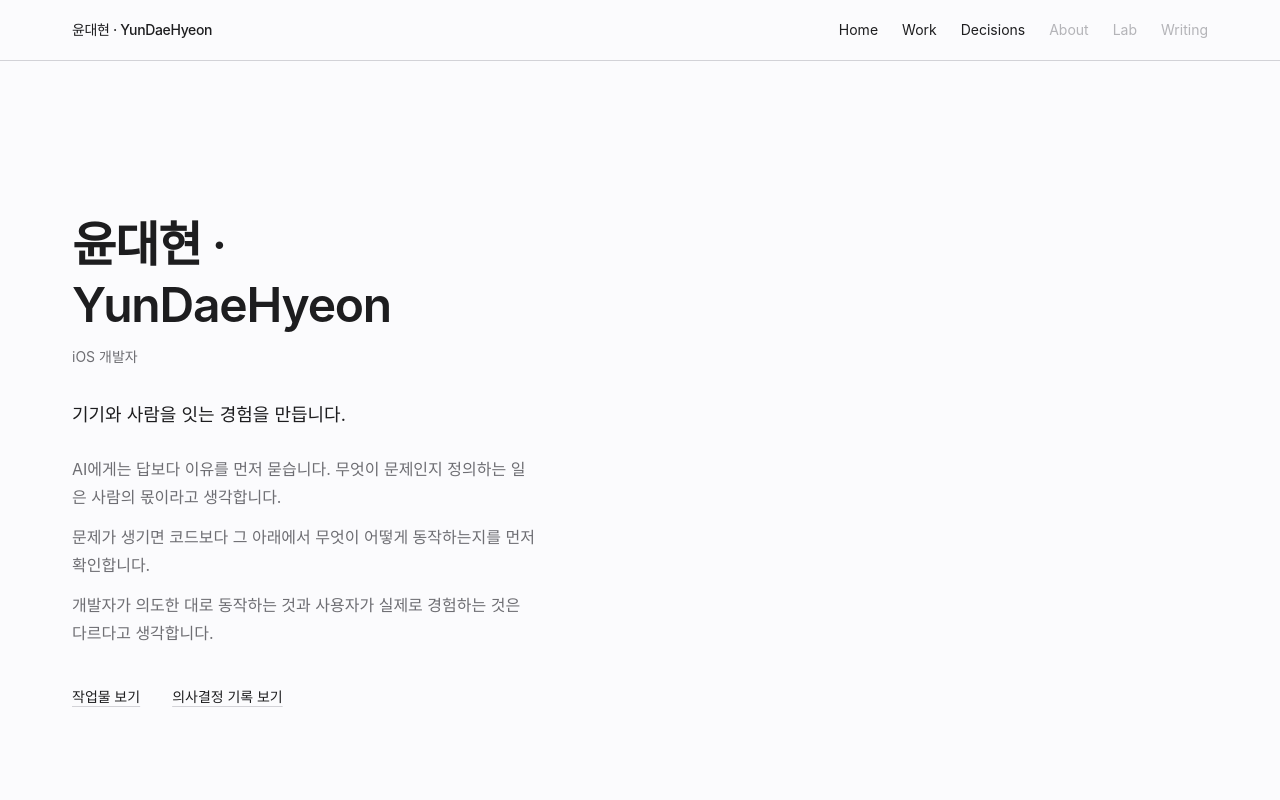
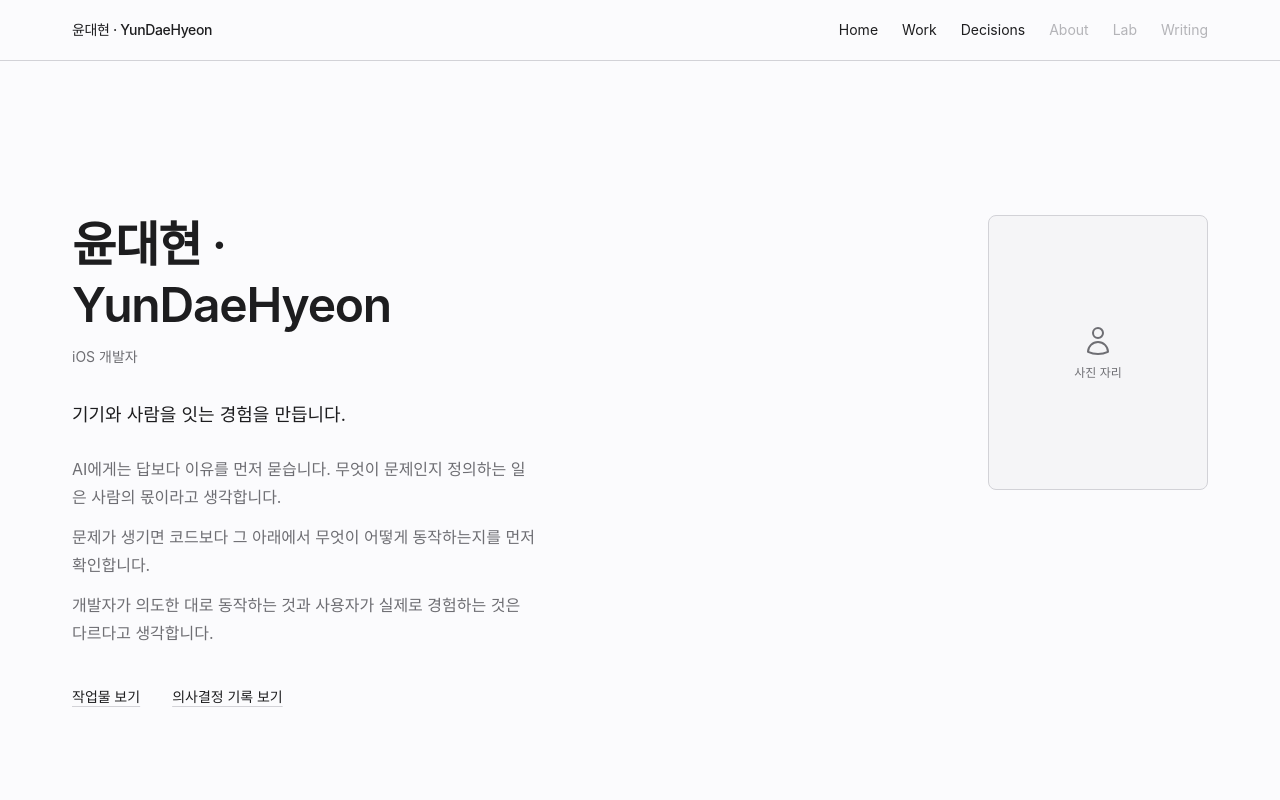
Before and after one commit to YunDaeHyeon/daegom.dev, a Next.js app: page / in a window 1280 px wide. Shown: the top 800 px of the page. Built offline with nearby package versions, Linux system fonts and the light colour scheme.

Commit message:
feat: Home 히어로에 사진 플레이스홀더 추가

```diff
--- a/app/page.tsx
+++ b/app/page.tsx
@@ -1,6 +1,7 @@
 import Link from "next/link";
 import { Container } from "@/components/container";
 import { StatusLabel, type Status } from "@/components/status-label";
+import { PhotoPlaceholder } from "@/components/photo-placeholder";
 
 type WorkItem = {
   title: string;
@@ -77,6 +78,7 @@ export default function Home() {
         className="flex min-h-dvh scroll-mt-20 items-center py-24 focus:outline-none sm:py-32"
       >
         <Container>
+          <div className="flex flex-col gap-10 sm:flex-row sm:items-start sm:justify-between">
             <div className="max-w-[46ch]">
               <h1 className="text-4xl font-semibold leading-tight tracking-tight text-foreground sm:text-5xl">
                 윤대현 · YunDaeHyeon
@@ -91,12 +93,12 @@ export default function Home() {
                   정의하는 일은 사람의 몫이라고 생각합니다.
                 </p>
                 <p>
-                문제가 생기면 코드보다 그 아래에서 무엇이 어떻게 동작하는지를
-                먼저 확인합니다.
+                  문제가 생기면 코드보다 그 아래에서 무엇이 어떻게
+                  동작하는지를 먼저 확인합니다.
                 </p>
                 <p>
-                개발자가 의도한 대로 동작하는 것과 사용자가 실제로 경험하는
-                것은 다르다고 생각합니다.
+                  개발자가 의도한 대로 동작하는 것과 사용자가 실제로
+                  경험하는 것은 다르다고 생각합니다.
                 </p>
               </div>
               <div className="mt-10 flex items-center gap-8 text-sm">
@@ -113,6 +115,8 @@ export default function Home() {
                   의사결정 기록 보기
                 </Link>
               </div>
+            </div>
+            <PhotoPlaceholder />
           </div>
         </Container>
       </section>
--- /dev/null
+++ b/components/photo-placeholder.tsx
@@ -0,0 +1,19 @@
+export function PhotoPlaceholder() {
+  return (
+    <div className="flex aspect-[4/5] w-full max-w-[200px] shrink-0 flex-col items-center justify-center gap-2 rounded-md border border-border bg-muted text-muted-foreground sm:max-w-[220px]">
+      <svg
+        viewBox="0 0 24 24"
+        fill="none"
+        stroke="currentColor"
+        strokeWidth={1.5}
+        strokeLinecap="round"
+        strokeLinejoin="round"
+        className="h-8 w-8"
+        aria-hidden="true"
+      >
+        <path d="M15.75 6a3.75 3.75 0 11-7.5 0 3.75 3.75 0 017.5 0zM4.501 20.118a7.5 7.5 0 0114.998 0A17.933 17.933 0 0112 21.75c-2.676 0-5.216-.584-7.499-1.632z" />
+      </svg>
+      <span className="text-xs">사진 자리</span>
+    </div>
+  );
+}
```
Lines whose indentation alone changed are shown as unchanged.
